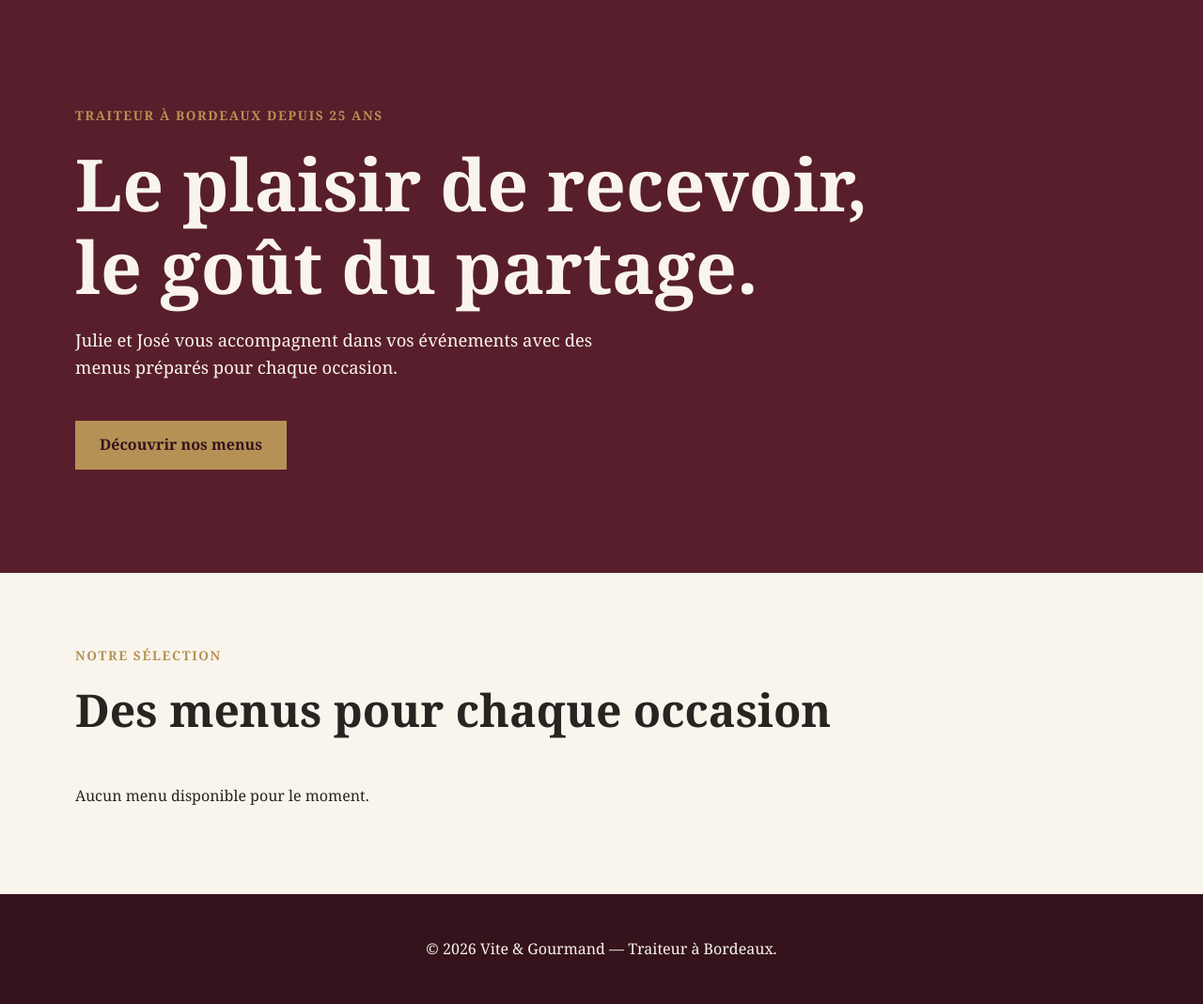
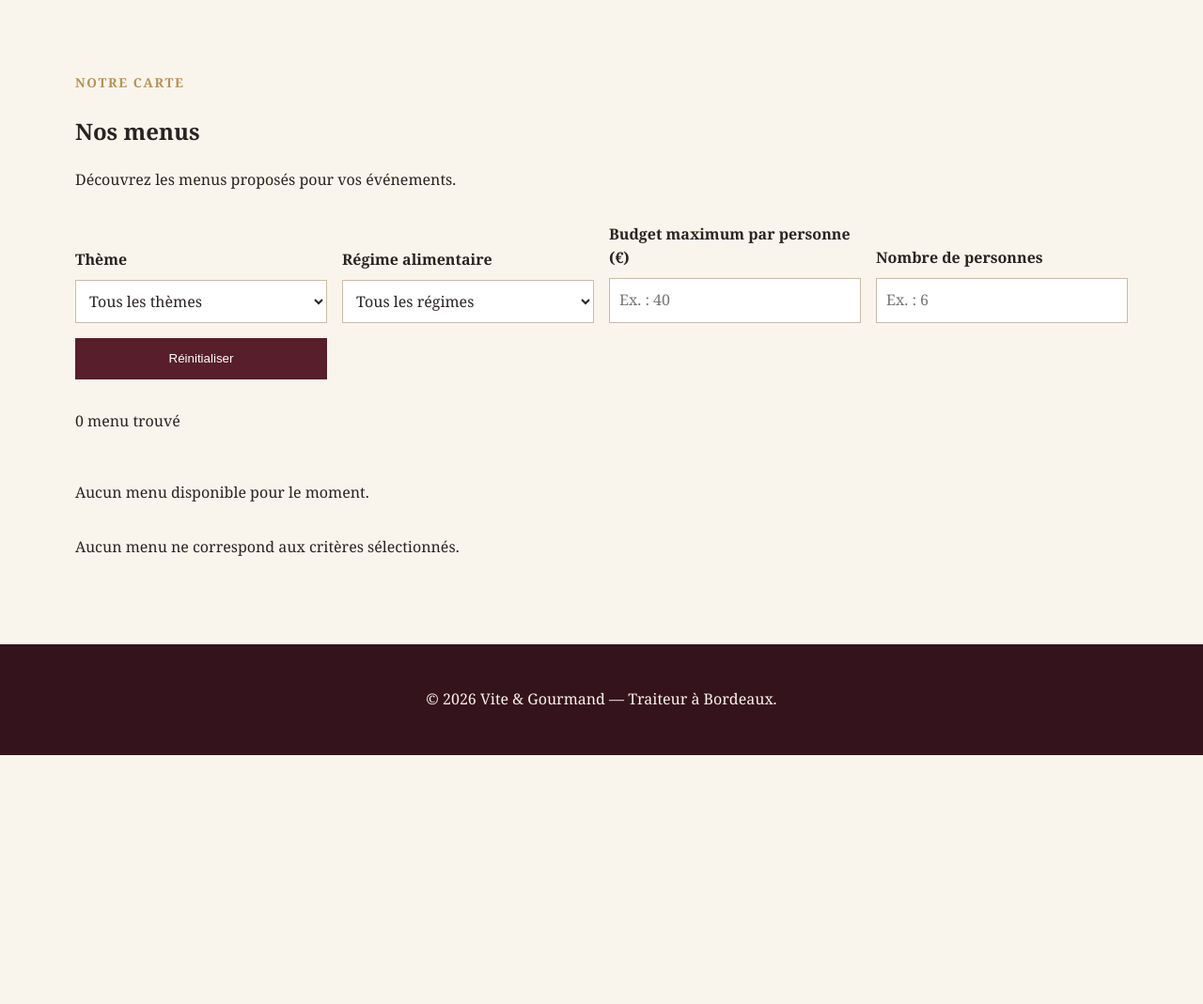
Before and after one commit to DdLgc/Vite-Gourmand, a Symfony app: template templates/menu/index.html.twig in a window 1280 px wide. Shown: the part 83-1152 px from the top of the page at 94% size. After the commit the page ends 887 px from the top, so only its background shows below. Run offline with Twig, Linux system fonts and the light colour scheme; the template is opened without the code that fills it, so the values that code supplies are empty; some libraries are stand-ins or nearby versions.

Commit message:
feat(catalog): add interactive menu filters

```diff
--- a/templates/menu/index.html.twig
+++ b/templates/menu/index.html.twig
@@ -1,61 +1,104 @@
 {% extends 'base.html.twig' %}
 
-{% block title %}Accueil — Vite & Gourmand{% endblock %}
+{% block title %}Nos menus — Vite & Gourmand{% endblock %}
 
 {% block body %}
-    <section class="hero">
-        <div class="container">
-            <span class="eyebrow">Traiteur à Bordeaux depuis 25 ans</span>
-
-            <h1>Le plaisir de recevoir,<br>le goût du partage.</h1>
-
-            <p>
-                Julie et José vous accompagnent dans vos événements
-                avec des menus préparés pour chaque occasion.
-            </p>
-
-            <a class="button button-primary" href="{{ path('app_menu_index') }}">
-                Découvrir nos menus
-            </a>
-        </div>
-    </section>
-
     <section class="section">
         <div class="container">
-            <span class="eyebrow">Notre sélection</span>
-            <h2>Des menus pour chaque occasion</h2>
+            <span class="eyebrow">Notre carte</span>
+            <h1>Nos menus</h1>
+            <p>Découvrez les menus proposés pour vos événements.</p>
 
-            {% if menus is empty %}
-                <p>Aucun menu disponible pour le moment.</p>
-            {% else %}
+            <div class="filters" role="group" aria-label="Filtres des menus">
+                <div>
+                    <label for="theme-filter">Thème</label>
+                    <select id="theme-filter">
+                        <option value="">Tous les thèmes</option>
+                        {% for menu in menus %}
+                            <option value="{{ menu.theme }}">{{ menu.theme }}</option>
+                        {% endfor %}
+                    </select>
+                </div>
+
+                <div>
+                    <label for="diet-filter">Régime alimentaire</label>
+                    <select id="diet-filter">
+                        <option value="">Tous les régimes</option>
+                        {% for menu in menus %}
+                            <option value="{{ menu.diet }}">{{ menu.diet }}</option>
+                        {% endfor %}
+                    </select>
+                </div>
+
+                <div>
+                    <label for="price-filter">Budget maximum par personne (€)</label>
+                    <input
+                        id="price-filter"
+                        type="number"
+                        min="0"
+                        step="1"
+                        placeholder="Ex. : 40"
+                    >
+                </div>
+
+                <div>
+                    <label for="people-filter">Nombre de personnes</label>
+                    <input
+                        id="people-filter"
+                        type="number"
+                        min="1"
+                        step="1"
+                        placeholder="Ex. : 6"
+                    >
+                </div>
+
+                <button id="reset-filters" type="button">
+                    Réinitialiser
+                </button>
+            </div>
+
+            <p id="results-count" role="status" aria-live="polite"></p>
+
             <div class="menu-grid">
                 {% for menu in menus %}
-                        <article class="menu-card">
+                    <article
+                        class="menu-card"
+                        data-theme="{{ menu.theme }}"
+                        data-diet="{{ menu.diet }}"
+                        data-price="{{ menu.basePriceCents }}"
+                        data-min-people="{{ menu.minimumPeople }}"
+                    >
                         <div class="menu-card-content">
                             <span class="eyebrow">{{ menu.theme }}</span>
-
-                                <h3>{{ menu.title }}</h3>
-
+                            <h2>{{ menu.title }}</h2>
                             <p>{{ menu.description }}</p>
 
                             <div class="menu-card-meta">
                                 <span>Dès {{ menu.minimumPeople }} personnes</span>
-
                                 <strong>
-                                        {{ (menu.basePriceCents / 100)|number_format(2, ',', ' ') }} €
-                                        / personne
+                                    {{ (menu.basePriceCents / 100)|number_format(2, ',', ' ') }}
+                                    € / personne
                                 </strong>
                             </div>
 
-                                <a class="text-link"
-                                   href="{{ path('app_menu_show', {id: menu.id}) }}">
+                            <a
+                                class="text-link"
+                                href="{{ path('app_menu_show', {id: menu.id}) }}"
+                            >
                                 Voir le menu →
                             </a>
                         </div>
                     </article>
+                {% else %}
+                    <p>Aucun menu disponible pour le moment.</p>
                 {% endfor %}
             </div>
-            {% endif %}
+
+            <p id="no-results" hidden>
+                Aucun menu ne correspond aux critères sélectionnés.
+            </p>
         </div>
     </section>
+
+    <script src="{{ asset('js/menu-filters.js') }}" defer></script>
 {% endblock %}
```
Lines whose indentation alone changed are shown as unchanged.
